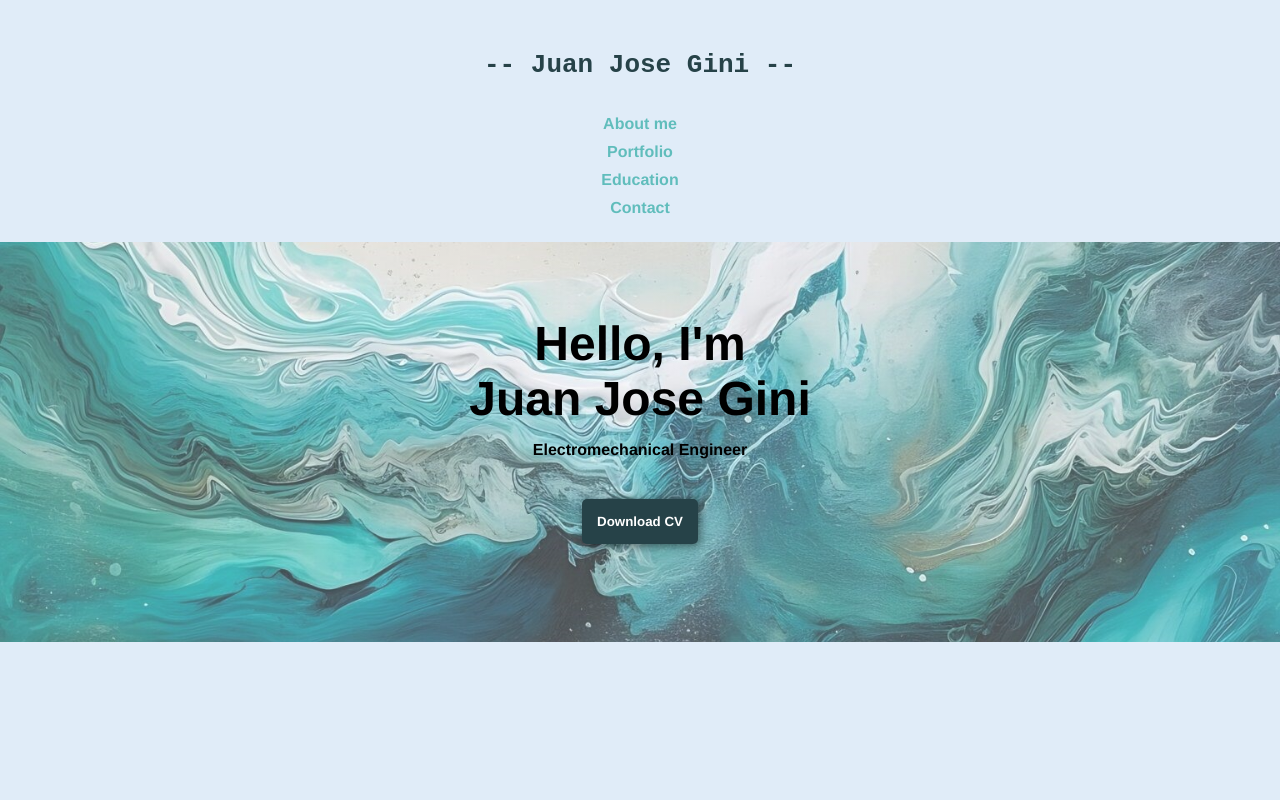
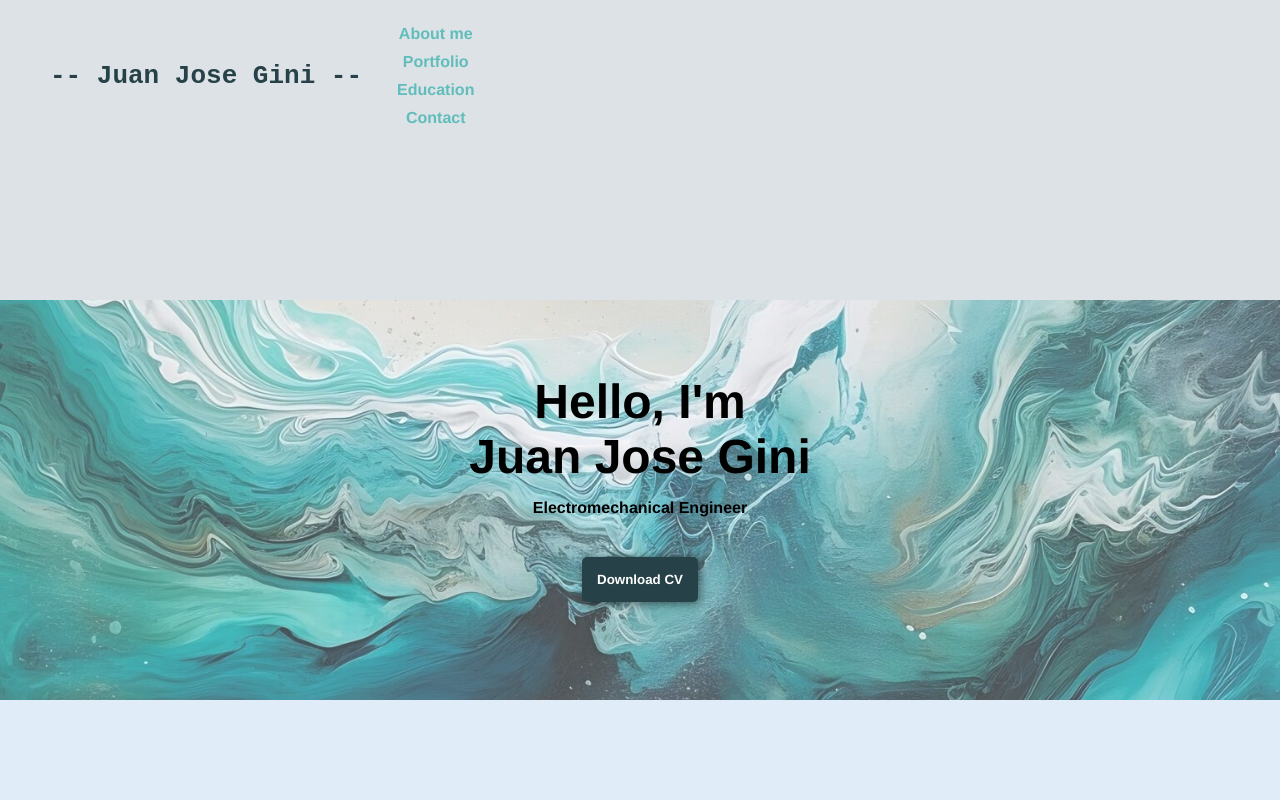
Before and after one commit to qbk90/portfolio-template, a plain HTML site: page index.html in a window 1280 px wide. Shown: the top 800 px of the page. Drawn offline with Linux system fonts and the light colour scheme.

Commit message:
more styling

```diff
--- a/index.css
+++ b/index.css
@@ -6,6 +6,10 @@
 
 html{
     scroll-behavior: smooth;
+    background-color: #E0ECF8;
+}
+
+header{
     background-color: #E0ECF8;
 }
 
@@ -194,4 +198,22 @@ a:hover{
 
 footer{
     text-align: center;
+    background-color: #264248;
+    padding: 15px;
+    color: #DCE2E5;
 }
+
+@media(min-width: 720px){
+    header{
+        background-color: #DCE2E5;
+        height:300px;
+    }
+
+    header .container{
+        background-color: #DCE2E5;
+        position: fixed;
+        width: 100%;
+        display: flex;
+        flex-direction: row;
+    }
+}
```
